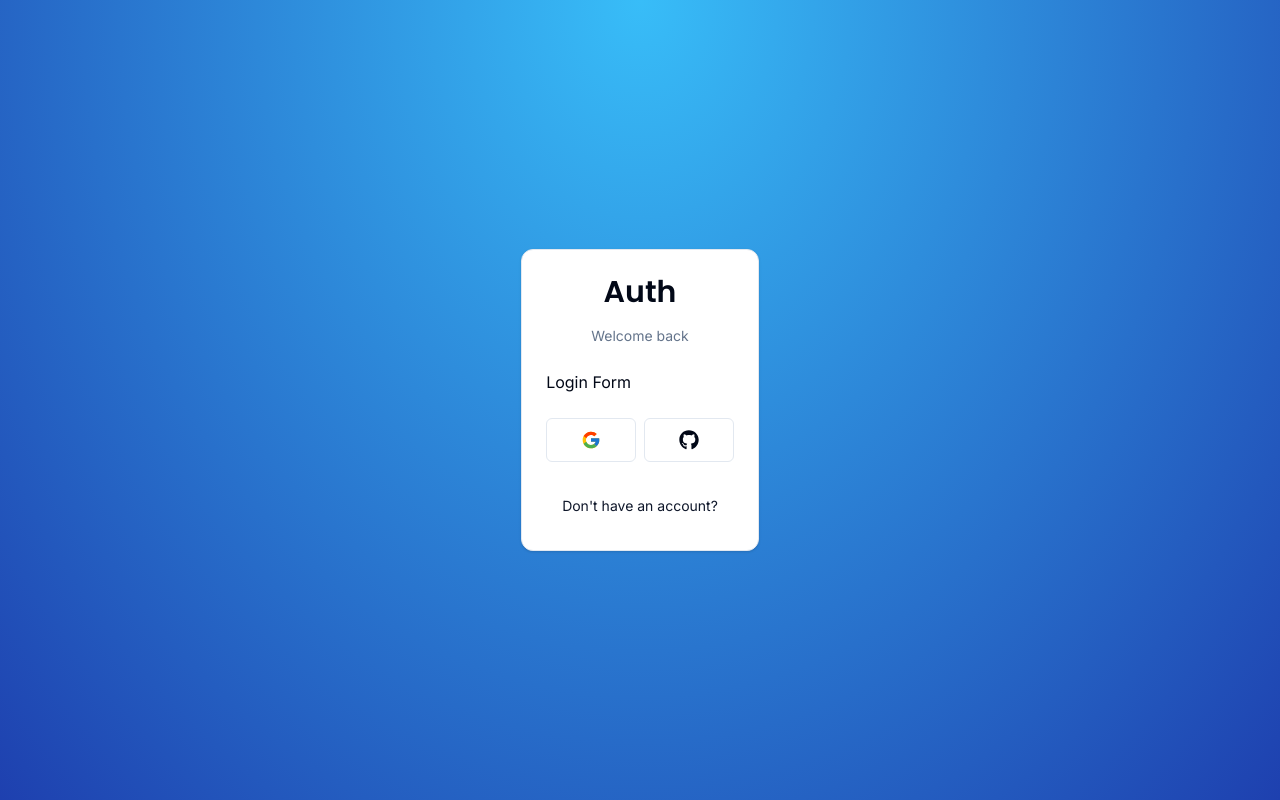
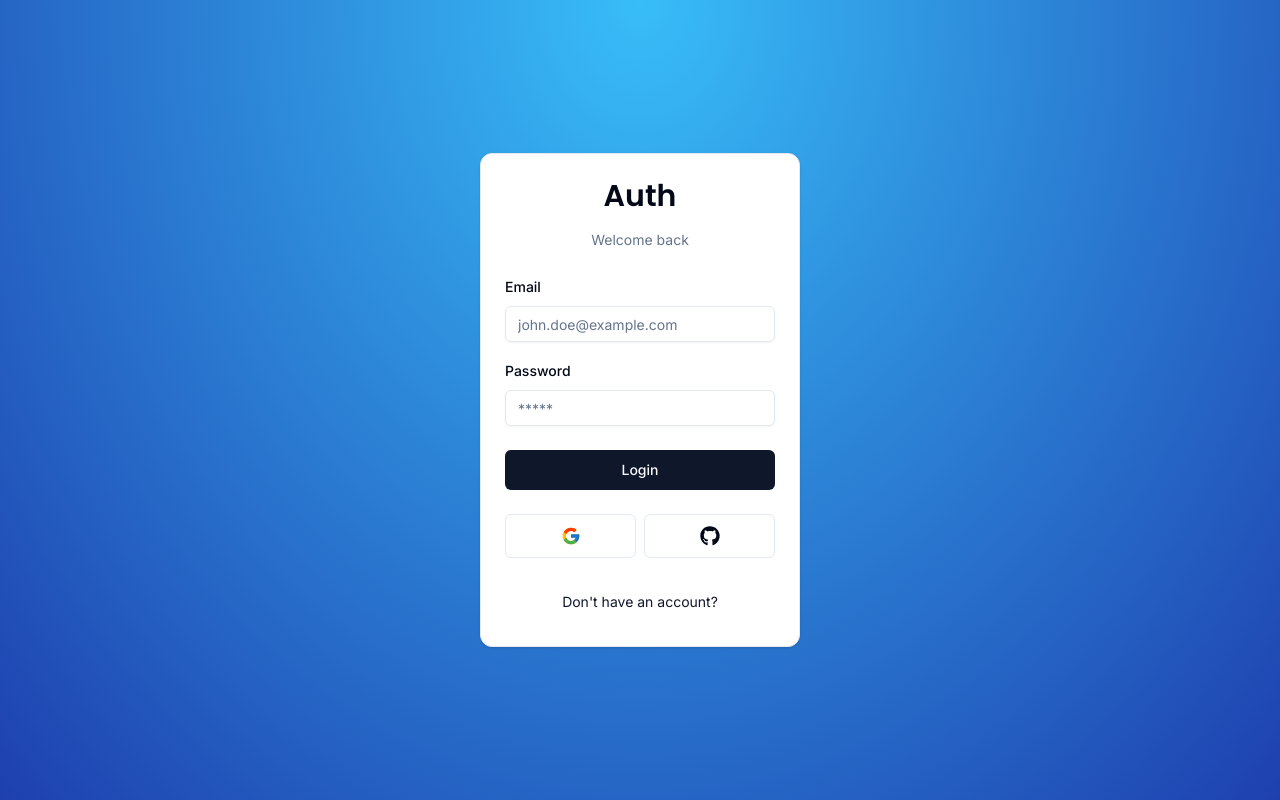
Before and after one commit to ddeveza/next-auth, a Next.js app: page /auth/login in a window 1280 px wide. Built offline with nearby package versions, Linux system fonts and the light colour scheme.

Commit message:
create login form

```diff
--- a/components/auth/card-wrapper.tsx
+++ b/components/auth/card-wrapper.tsx
@@ -15,7 +15,7 @@ interface CardWrapperProps {
 
 export const CardWrapper = ({ backButtonHref, backButtonLabel, children, headerLabel, showSocial }: CardWrapperProps) => {
   return (
-    <Card className="">
+    <Card className="w-3/12">
       <CardHeader>
         <Header label={headerLabel} />
       </CardHeader>
--- a/components/auth/login-form.tsx
+++ b/components/auth/login-form.tsx
@@ -1,6 +1,27 @@
+"use client";
+
 import { CardWrapper } from "@/components/auth/card-wrapper";
+import { Button } from "@/components/ui/button";
+import { Form, FormControl, FormField, FormItem, FormLabel, FormMessage } from "@/components/ui/form";
+import { Input } from "@/components/ui/input";
+import { LoginSchema } from "@/schemas";
+import { zodResolver } from "@hookform/resolvers/zod";
+import { useForm } from "react-hook-form";
+import * as z from "zod";
 
 export const LoginForm = () => {
+  const form = useForm<z.infer<typeof LoginSchema>>({
+    resolver: zodResolver(LoginSchema),
+    defaultValues: {
+      email: "",
+      password: "",
+    },
+  });
+
+  const onSubmit = (values: z.infer<typeof LoginSchema>) => {
+    console.log({ values });
+  };
+
   return (
     <CardWrapper
       backButtonHref="/auth/register"
@@ -8,7 +29,55 @@ export const LoginForm = () => {
       headerLabel="Welcome back"
       showSocial
     >
-      Login Form
+      <Form {...form}>
+        <form
+          onSubmit={form.handleSubmit(onSubmit)}
+          className="space-y-6"
+        >
+          <div className="space-y-4">
+            <FormField
+              control={form.control}
+              name="email"
+              render={({ field }) => (
+                <FormItem>
+                  <FormLabel>Email</FormLabel>
+                  <FormControl>
+                    <Input
+                      {...field}
+                      placeholder="john.doe@example.com"
+                      type="email"
+                    />
+                  </FormControl>
+                  <FormMessage />
+                </FormItem>
+              )}
+            />
+            <FormField
+              control={form.control}
+              name="password"
+              render={({ field }) => (
+                <FormItem>
+                  <FormLabel>Password</FormLabel>
+                  <FormControl>
+                    <Input
+                      {...field}
+                      placeholder="*****"
+                      type="password"
+                    />
+                  </FormControl>
+                  <FormMessage />
+                </FormItem>
+              )}
+            />
+          </div>
+          <Button
+            type="submit"
+            className="w-full"
+          >
+            Login
+          </Button>
+        </form>
+      </Form>
     </CardWrapper>
   );
 };
--- /dev/null
+++ b/components/ui/input.tsx
@@ -0,0 +1,25 @@
+import * as React from "react"
+
+import { cn } from "@/lib/utils"
+
+export interface InputProps
+  extends React.InputHTMLAttributes<HTMLInputElement> {}
+
+const Input = React.forwardRef<HTMLInputElement, InputProps>(
+  ({ className, type, ...props }, ref) => {
+    return (
+      <input
+        type={type}
+        className={cn(
+          "flex h-9 w-full rounded-md border border-input bg-transparent px-3 py-1 text-sm shadow-sm transition-colors file:border-0 file:bg-transparent file:text-sm file:font-medium placeholder:text-muted-foreground focus-visible:outline-none focus-visible:ring-1 focus-visible:ring-ring disabled:cursor-not-allowed disabled:opacity-50",
+          className
+        )}
+        ref={ref}
+        {...props}
+      />
+    )
+  }
+)
+Input.displayName = "Input"
+
+export { Input }
--- a/package.json
+++ b/package.json
@@ -10,6 +10,7 @@
   },
   "dependencies": {
     "@hookform/resolvers": "^3.3.4",
+    "@radix-ui/react-icons": "^1.3.0",
     "@radix-ui/react-label": "^2.0.2",
     "@radix-ui/react-slot": "^1.0.2",
     "class-variance-authority": "^0.7.0",
--- /dev/null
+++ b/schemas/index.ts
@@ -0,0 +1,10 @@
+import * as z from "zod";
+
+export const LoginSchema = z.object({
+  email: z.string().email({
+    message: "Email is required",
+  }),
+  password: z.string().min(1, {
+    message: "Password is required",
+  }),
+});
```
Also changed, not shown: components/form-error.tsx (added), 1 other file (tests, documents, lock files or other folders).
